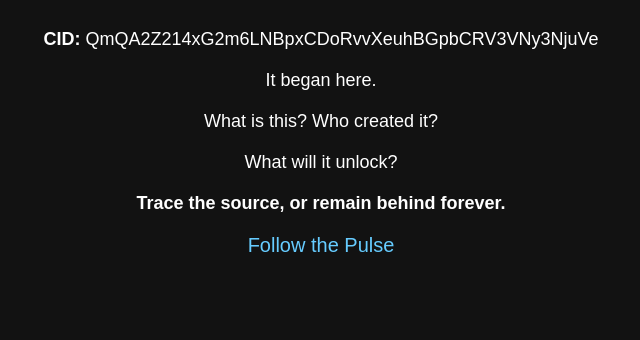
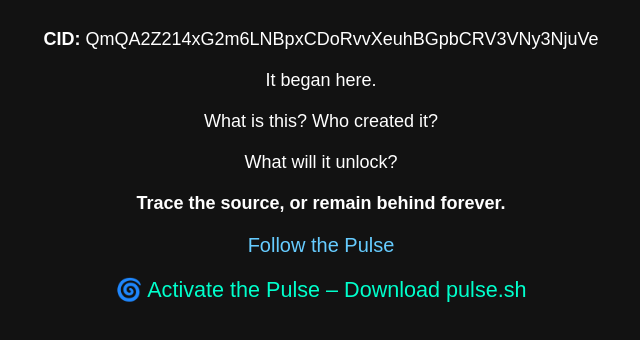
Before and after one commit to lottopinch/genesis-sigil, a plain HTML site: page index.html in a window 1280 px wide. Shown: the part 108-448 px from the top of the page, without its empty margins (319-959 px from the left). Drawn offline with Linux system fonts and the light colour scheme.

Commit message:
Update index.html

```diff
--- a/index.html
+++ b/index.html
@@ -43,3 +43,8 @@
 
 </body>
 </html>
+<p>
+    <a href="pulse.sh" download style="color: #00ffcc; font-size: 1.2em;">
+        🌀 Activate the Pulse – Download pulse.sh
+    </a>
+</p>
```
